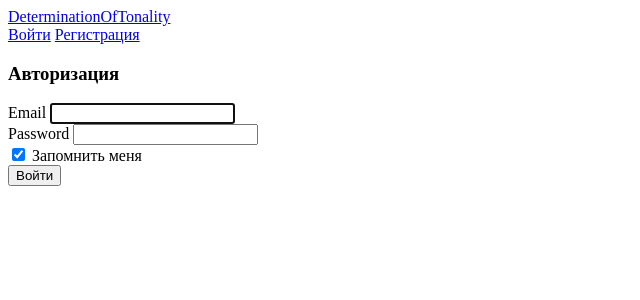
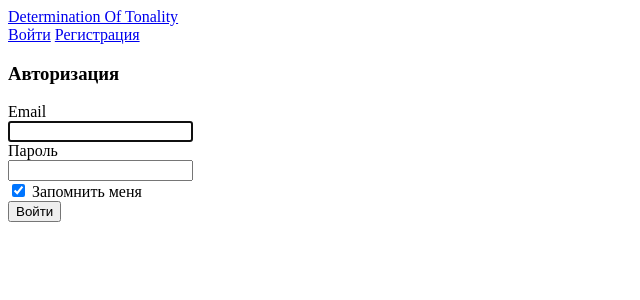
Before and after one commit to theunclehonnor/determinationOfTonality, a Symfony app: template templates/security/login.html.twig in a window 1280 px wide. Shown: the top 300 px of the page, without its empty margins (0-640 px from the left). Run offline with Twig, Linux system fonts and the light colour scheme; the template is opened without the code that fills it, so the values that code supplies are empty; some libraries are stand-ins or nearby versions.

Commit message:
вёрстка регистрации и авторизации

```diff
--- a/templates/base.html.twig
+++ b/templates/base.html.twig
@@ -15,13 +15,11 @@
             {{ encore_entry_script_tags('app') }}
         {% endblock %}
     </head>
-    <body>
-    <div class="container-fluid">
-        {% include('./default/header.html.twig') %}
+    <body class="body_height">
+    {% include('./default/header.html.twig') %}
 
-        {% block body %}
-        {% endblock %}
-    </div>
+    {% block body %}
+    {% endblock %}
 
     </body>
 </html>
--- a/templates/default/header.html.twig
+++ b/templates/default/header.html.twig
@@ -1,6 +1,6 @@
 <nav class="navbar navbar-light bg-light">
     <div class="container-fluid">
-        <a class="navbar-brand" href="{{ path('home') }}">DeterminationOfTonality</a>
+        <a class="navbar-brand" href="{{ path('home') }}">Determination Of Tonality</a>
         {% if is_granted('IS_AUTHENTICATED_FULLY') %}
             <div class="navbar__item">
                 <a href="{{ path('app_logout') }}" class="btn btn-outline-dark" role="button">Выход</a>
--- a/templates/default/index.html.twig
+++ b/templates/default/index.html.twig
@@ -3,5 +3,6 @@
 {% block title %}Determination Of Tonality{% endblock %}
 
 {% block body %}
-    <h1>Hello</h1>
+    <h1 class="font_title text-center mt-4">Определение тональности текстовых отзывов</h1>
+    <p class="text-center">Тут будет информация про методы, классификаторы и т.д.</p>
 {% endblock %}
--- a/templates/security/login.html.twig
+++ b/templates/security/login.html.twig
@@ -3,9 +3,9 @@
 {% block title %}Авторизация/StudyOn{% endblock %}
 
 {% block body %}
-    <div class="row justify-content-center mt-5">
+    <div class="d-flex justify-content-center align-items-center h-75 m-auto">
         <div class="col-4 d-flex flex-column">
-            <h3 class="text-center">Авторизация</h3>
+            <h3 class="text-center mb-4">Авторизация</h3>
 
             <form method="post">
                 {% if error %}
@@ -15,8 +15,9 @@
                 {% endif %}
 
 
-                <div class="form-group">
-                    <label for="inputEmail">Email</label>
+                <div class="form-group row">
+                    <label for="inputEmail" class="col-sm-2">Email</label>
+                    <div class="col-10">
                         <input
                                 type="email"
                                 value="{{ last_username }}"
@@ -25,9 +26,12 @@
                                 required autofocus
                         />
                     </div>
-                <div class="form-group">
-                    <label for="inputPassword">Password</label>
+                </div>
+                <div class="form-group row">
+                    <label for="inputPassword" class="col-sm-2">Пароль</label>
+                    <div class="col-sm-10">
                         <input type="password" name="password" id="inputPassword" class="form-control" required>
+                    </div>
                 </div>
 
                 <input type="hidden" name="_csrf_token"
@@ -49,9 +53,11 @@
                     <label for="remember_me" class="ml-2">Запомнить меня</label>
                 </div>
 
-                <button class="btn btn-lg btn-primary" type="submit">
+                <div class="d-flex w-100 justify-content-center">
+                    <button class="btn btn-outline-dark pl-5 pr-5" type="submit">
                         Войти
                     </button>
+                </div>
             </form>
         </div>
     </div>
```
Also changed, not shown: assets/styles/app.scss (+24 -0 lines), src/Controller/UserController.php (added, +19 -0 lines), templates/security/register.html.twig (+52 -7 lines), templates/user/profile.html.twig (added, +8 -0 lines). Lines whose indentation alone changed are shown as unchanged.
